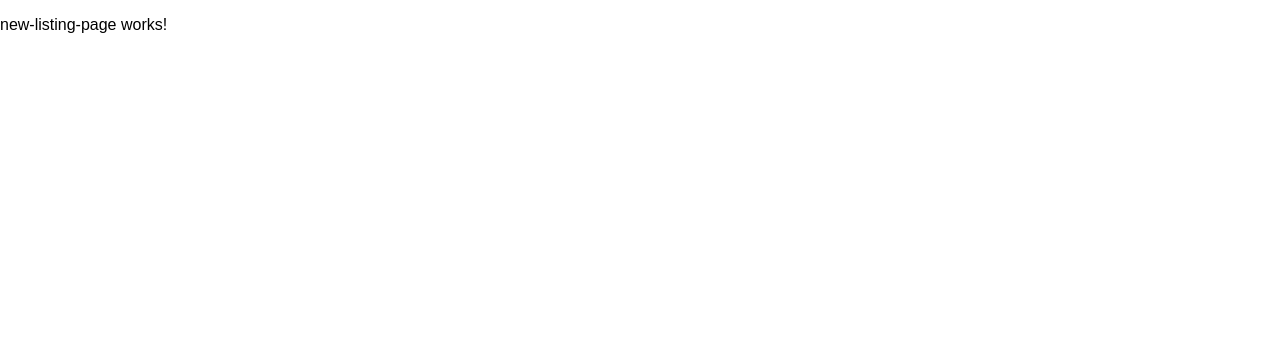
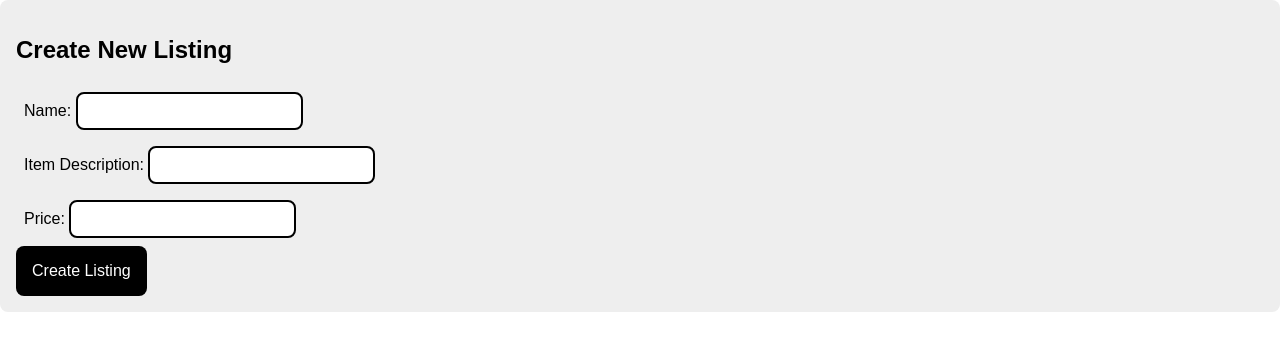
Before and after one commit to iammelvink/angular-full-stack-listing-site, an Angular app in the folder listing-site-frontend/: page /new-listing in a window 1280 px wide. Shown: the top 350 px of the page. Built offline with nearby package versions, Linux system fonts and the light colour scheme.

Commit message:
created new listing page

```diff
--- a/listing-site-frontend/src/app/my-listings-page/my-listings-page.component.html
+++ b/listing-site-frontend/src/app/my-listings-page/my-listings-page.component.html
@@ -17,3 +17,5 @@
             (click)="onDeleteClicked(listing.id)">Delete</button>
     </div>
 </div>
+<a routerLink="/new-listing">
+    <button>Create New Listing</button></a>
--- a/listing-site-frontend/src/app/new-listing-page/new-listing-page.component.html
+++ b/listing-site-frontend/src/app/new-listing-page/new-listing-page.component.html
@@ -1 +1,38 @@
-<p>new-listing-page works!</p>
+<div class="content-box">
+    <h2>Create New Listing</h2>
+    <form (ngSubmit)="onSubmit()">
+        <div>
+            <label for="name">
+                Name:
+            </label>
+            <!-- [(ngModel)] Provides input binding
+                        When name changes in input -->
+            <input type="text" name="name"
+                id="name" [(ngModel)]="name" />
+        </div>
+
+        <div>
+            <label for="name">
+                Item Description:
+            </label>
+            <!-- [(ngModel)] Provides input binding
+                        When description changes in input -->
+            <input type="text" name="description"
+                id="description"
+                [(ngModel)]="description" />
+        </div>
+
+        <div>
+            <label for="name">
+                Price:
+            </label>
+            <!-- [(ngModel)] Provides input binding
+                        When description changes in input -->
+            <input type="text" name="price"
+                id="price" [(ngModel)]="price" />
+        </div>
+
+        <button type="submit">Create
+            Listing</button>
+    </form>
+</div>
--- a/listing-site-frontend/src/app/new-listing-page/new-listing-page.component.ts
+++ b/listing-site-frontend/src/app/new-listing-page/new-listing-page.component.ts
@@ -1,15 +1,33 @@
 import { Component, OnInit } from '@angular/core';
+import { Router } from '@angular/router';
+import { Listing } from '../types';
+import { fakeListings } from '../fake-data';
 
 @Component({
-  selector: 'app-new-listing-page',
-  templateUrl: './new-listing-page.component.html',
-  styleUrls: ['./new-listing-page.component.css']
+    selector: 'app-new-listing-page',
+    templateUrl: './new-listing-page.component.html',
+    styleUrls: ['./new-listing-page.component.css']
 })
 export class NewListingPageComponent implements OnInit {
+    // Member variables that contain the name, description and price of new listing
+    name: string = '';
+    description: string = '';
+    price: string = '';
 
-  constructor() { }
+    constructor(
+        // Provider is to go to a route
+        private router: Router,
+    ) { }
 
-  ngOnInit(): void {
-  }
+    ngOnInit(): void {
+    }
+
+    // Call when submit button is clicked
+    onSubmit(): void {
+        // Show alert
+        alert('Creating a new listing...');
+        // Then go to /my-listings
+        this.router.navigateByUrl('/my-listings');
+    }
 
 }
```
